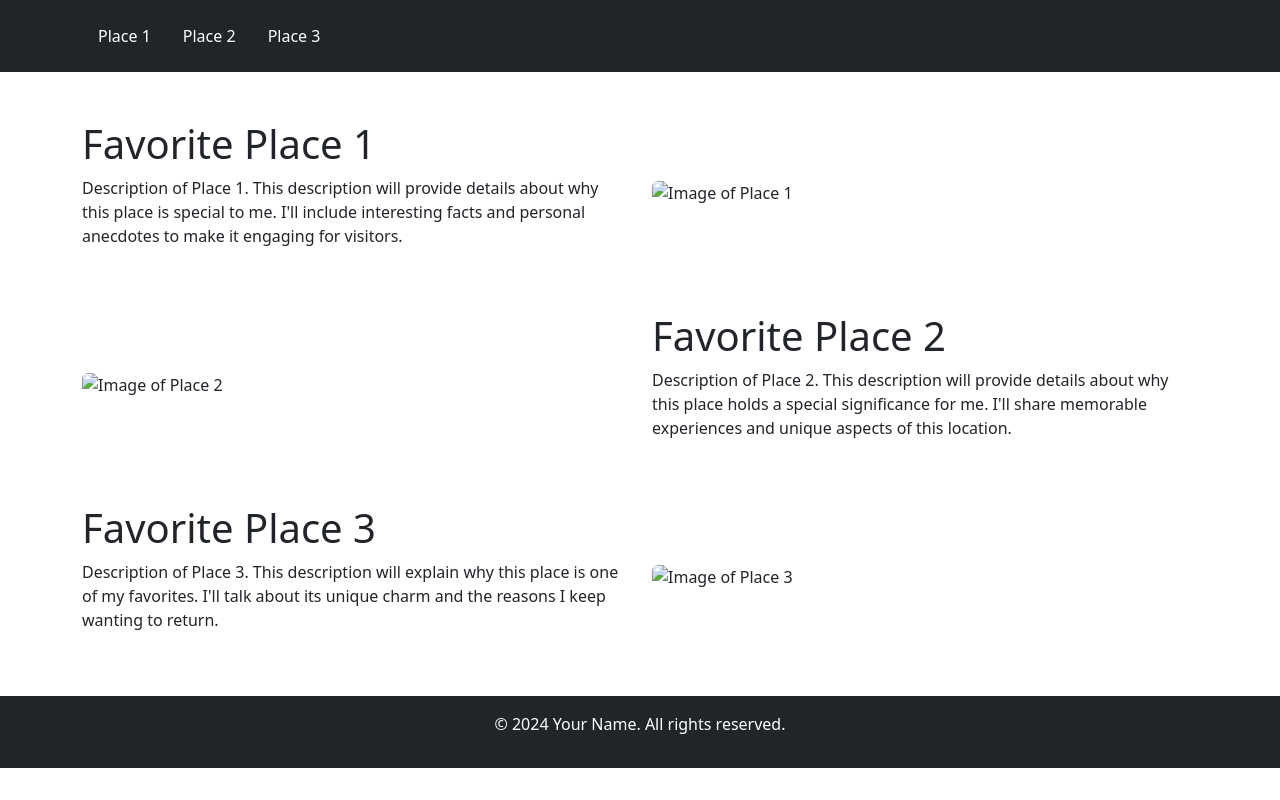
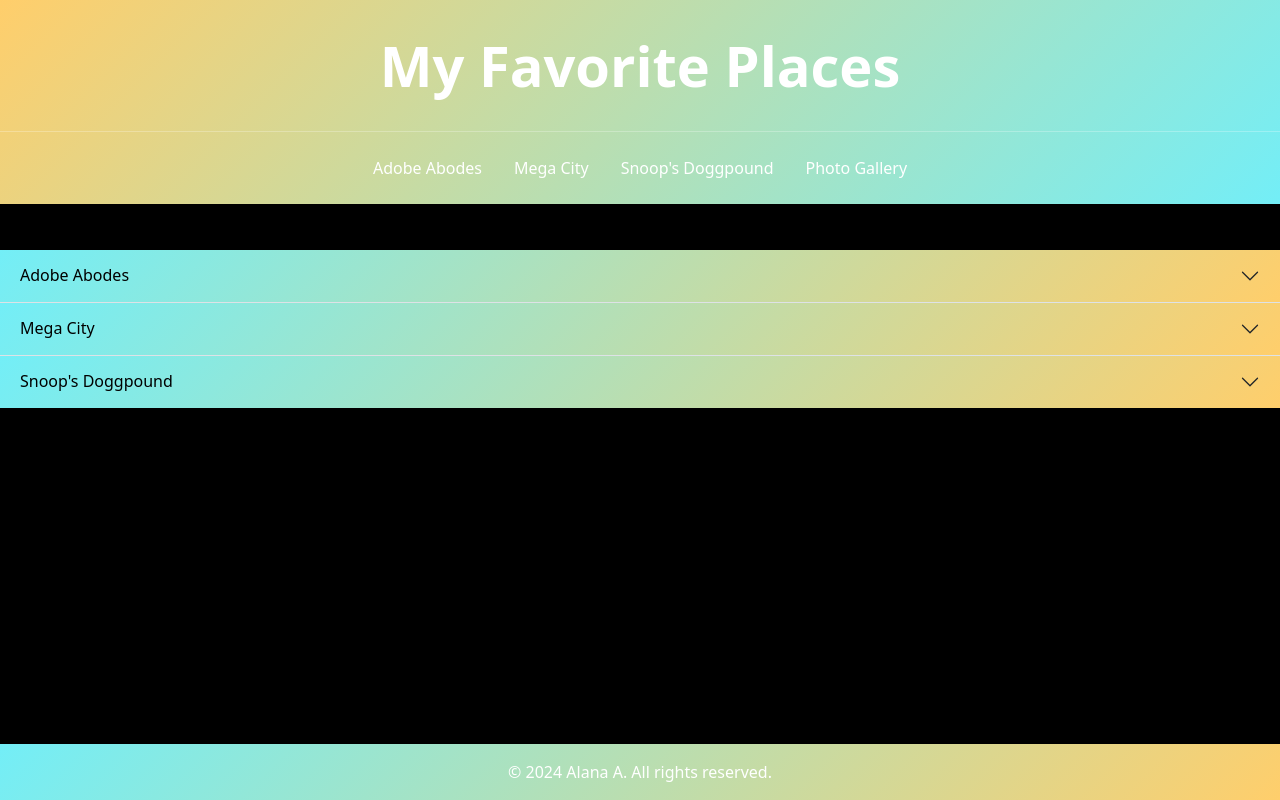
Before and after one commit to alana206/alana-favorite-places, a plain HTML site: page index.html in a window 1280 px wide. Drawn offline with nearby package versions, Linux system fonts and the light colour scheme.

Commit message:
Add photo gallery page with Bootstrap carousel and custom styling with gradient header and footer

```diff
--- a/index.html
+++ b/index.html
@@ -2,62 +2,101 @@
 <html lang="en">
 <head>
     <meta charset="UTF-8">
-    <meta name="viewport" content="width=device-width, initial-scale=1.0">
+    <meta name="viewport" content="width=width=device-width, initial-scale=1.0">
     <title>Favorite Places</title>
     <link href="https://cdn.jsdelivr.net/npm/bootstrap@5.2.3/dist/css/bootstrap.min.css" rel="stylesheet">
+    <link href="styles/styles.css" rel="stylesheet">
 </head>
 <body>
-    <header class="bg-dark text-white py-3">
-        <nav class="container">
-            <ul class="nav">
-                <li class="nav-item"><a class="nav-link text-white" href="#place1">Place 1</a></li>
-                <li class="nav-item"><a class="nav-link text-white" href="#place2">Place 2</a></li>
-                <li class="nav-item"><a class="nav-link text-white" href="#place3">Place 3</a></li>
+    <header class="custom-header text-white py-3">
+        <h1 class="text-center py-3 display-4 fw-bold">My Favorite Places</h1>
+        <hr>
+        <nav class="text-center">
+            <ul class="nav justify-content-center">
+                <li class="nav-item"><a class="nav-link text-white" data-bs-toggle="collapse" href="#place1">Adobe Abodes</a></li>
+                <li class="nav-item"><a class="nav-link text-white" data-bs-toggle="collapse" href="#place2">Mega City</a></li>
+                <li class="nav-item"><a class="nav-link text-white" data-bs-toggle="collapse" href="#place3">Snoop's Doggpound</a></li>
+                <li class="nav-item"><a class="nav-link text-white" href="photos.html">Photo Gallery</a></li>
             </ul>
         </nav>
     </header>
     <main>
-        <section id="place1" class="container my-5">
+        <div class="accordion accordion-flush" id="favoritePlacesAccordion">
+            <!-- Place 1 -->
+            <div class="accordion-item">
+                <h2 class="accordion-header" id="heading1">
+                    <button class="accordion-button collapsed" type="button" data-bs-toggle="collapse" data-bs-target="#place1">
+                        Adobe Abodes
+                    </button>
+                </h2>
+                <div id="place1" class="accordion-collapse collapse" data-bs-parent="#favoritePlacesAccordion">
+                    <div class="accordion-body">
                         <div class="row align-items-center">
                             <div class="col-md-6">
-                    <h1>Favorite Place 1</h1>
-                    <p>Description of Place 1. This description will provide details about why this place is special to me. I'll include interesting facts and personal anecdotes to make it engaging for visitors.</p>
+                                <p>Adobe Abodes consists of structures made from Adobe, a brick-like material commonly used in desert regions due to its practicality and efficiency. The Adobe houses and buildings are painted white, reflecting the natural color of adobe in real life. It shares a lot of similarities with Pueblo as well.</p>
                             </div>
                             <div class="col-md-6">
-                    <img src="place1.jpg" alt="Image of Place 1" class="img-fluid rounded">
+                                <img src="images/Adobe Abodes.jpeg" alt="Image of Place 1" class="img-fluid rounded">
                             </div>
                         </div>
-        </section>
+                    </div>
+                </div>
+            </div>
 
-        <section id="place2" class="container my-5">
+            <!-- Place 2 -->
+            <div class="accordion-item">
+                <h2 class="accordion-header" id="heading2">
+                    <button class="accordion-button collapsed" type="button" data-bs-toggle="collapse" data-bs-target="#place2">
+                        Mega City
+                    </button>
+                </h2>
+                <div id="place2" class="accordion-collapse collapse" data-bs-parent="#favoritePlacesAccordion">
+                    <div class="accordion-body">
                         <div class="row align-items-center">
                             <div class="col-md-6 order-md-2">
-                    <h1>Favorite Place 2</h1>
-                    <p>Description of Place 2. This description will provide details about why this place holds a special significance for me. I'll share memorable experiences and unique aspects of this location.</p>
+                                <p>MEGA City was a Named Location in Fortnite: Battle Royale, that was added in Chapter 4: Season 2 to the island Asteria.
+                                MEGA City was a vast, modern metropolis that resembled a futuristic depiction of Tokyo. Technologically advanced cars and motorcycles could have been found throughout its streets, while buildings across the city were encircled by Grind Rails.</p>
                             </div>
                             <div class="col-md-6 order-md-1">
-                    <img src="place2.jpg" alt="Image of Place 2" class="img-fluid rounded">
+                                <img src="images/MEGA_City_29_-_Location_-_Fortnite.webp" alt="Image of Place 2" class="img-fluid rounded">
                             </div>
                         </div>
-        </section>
+                    </div>
+                </div>
+            </div>
 
-        <section id="place3" class="container my-5">
+            <!-- Place 3 -->
+            <div class="accordion-item">
+                <h2 class="accordion-header" id="heading3">
+                    <button class="accordion-button collapsed" type="button" data-bs-toggle="collapse" data-bs-target="#place3">
+                        Snoop's Doggpound
+                    </button>
+                </h2>
+                <div id="place3" class="accordion-collapse collapse" data-bs-parent="#favoritePlacesAccordion">
+                    <div class="accordion-body">
                         <div class="row align-items-center">
                             <div class="col-md-6">
-                    <h1>Favorite Place 3</h1>
-                    <p>Description of Place 3. This description will explain why this place is one of my favorites. I'll talk about its unique charm and the reasons I keep wanting to return.</p>
+                            <p>The Doggpound was a Named Location in Fortnite: Battle Royale, that was added in Chapter 2 Remix on the island Apollo. It is a remixed version of The Agency in the ownership of Snoop Dogg.</p>
+                            <p>Imagine landing at the familiar, imposing structure of The Agency, but this time, it's been completely Snoop-ified! The sleek, somewhat sterile aesthetic of the original was replaced with a much more vibrant and laid-back vibe. You'd likely find graffiti art with a distinct West Coast hip-hop influence adorning the walls, maybe even some lowrider-inspired decorations scattered around.
+
+                                The atmosphere would have been less about clandestine operations and more about a chill hangout spot, albeit one still heavily guarded by Snoop Dogg's crew. You might have even heard some iconic Snoop Dogg tracks playing on in-game radios as you explored the location.</p>
                         </div>
                             <div class="col-md-6">
-                    <img src="place3.jpg" alt="Image of Place 3" class="img-fluid rounded">
+                                <img src="images/fortnite-chapter-2-remix-snoop-dogg-1920x1080-92f4b8b87e13.jpg" alt="Image of Place 3" class="img-fluid rounded">
                             </div>
                         </div>
-        </section>
+                    </div>
+                </div>
+            </div>
+        </div>
     </main>
-    <footer class="bg-dark text-white text-center py-3">
+    <footer class="custom-footer text-white text-center py-3">
         <div class="container">
-            <p>&copy; 2024 Your Name. All rights reserved.</p>
+            <p class="mb-0">&copy; 2024 Alana A. All rights reserved.</p>
         </div>
     </footer>
     <script src="https://cdn.jsdelivr.net/npm/bootstrap@5.2.3/dist/js/bootstrap.bundle.min.js"></script>
-</body>
+
+
+</html></body></body>
 </html>
--- a/styles/styles.css
+++ b/styles/styles.css
@@ -0,0 +1,78 @@
+:root {
+    --primary-color: #ffce6b;
+    --secondary-color: #73eef7;
+    --accent-color:rgb(0, 0, 0);
+}
+html {
+
+   background-color:rgb(0, 0, 0);
+}
+
+.custom-header {
+    position: fixed;
+    top: 0;
+    left: 0;
+    right: 0;
+    z-index: 1030;
+    background: linear-gradient(135deg, var(--primary-color), var(--secondary-color)) !important;
+}
+
+.custom-footer {
+    position: fixed;
+    bottom: 0;
+    left: 0;
+    right: 0;
+    z-index: 1030;
+    background: linear-gradient(135deg, var(--secondary-color), var(--primary-color)) !important;
+}
+
+.btn-custom {
+    background-color: var(--accent-color);
+    color: var(--primary-color);
+    border: none;
+    padding: 10px 25px;
+    border-radius: 25px;
+    transition: transform 0.3s ease;
+}
+
+.btn-custom:hover {
+    transform: scale(1.05);
+    background-color: var(--primary-color);
+    color: rgb(0, 0, 0);
+}
+
+.accordion-button {
+    background: linear-gradient(135deg, var(--secondary-color), var(--primary-color)) !important;
+    color: rgb(0, 0, 0) !important;
+}
+
+.accordion-button:not(.collapsed) {
+    background-color: var(--primary-color) !important;
+    color: rgb(0, 0, 0) !important;
+}
+
+.nav-link:hover {
+    transform: scale(1.05);
+    transition: transform 0.3s ease;
+}
+
+.carousel-caption {
+    background-color: rgba(0, 0, 0, 0.7);
+    border-radius: 15px;
+    padding: 20px;
+}
+
+.carousel-control-prev-icon,
+.carousel-control-next-icon {
+    background-color: var(--primary-color);
+    border-radius: 50%;
+    padding: 25px;
+}
+
+main {
+    padding-top: 250px; /* Increased from 200px to 250px */
+    padding-bottom: 100px;
+    flex: 1;
+    background-color: rgb(0, 0, 0);
+    margin: 0;
+}
```
Also changed, not shown: photos.html (added, +72 -0 lines), images/Adobe Abodes.jpeg (added), images/MEGA_City_29_-_Location_-_Fortnite.webp (added), images/fortnite-chapter-2-remix-snoop-dogg-1920x1080-92f4b8b87e13.jpg (added), images/img.png (deleted). Lines whose indentation alone changed are shown as unchanged.
